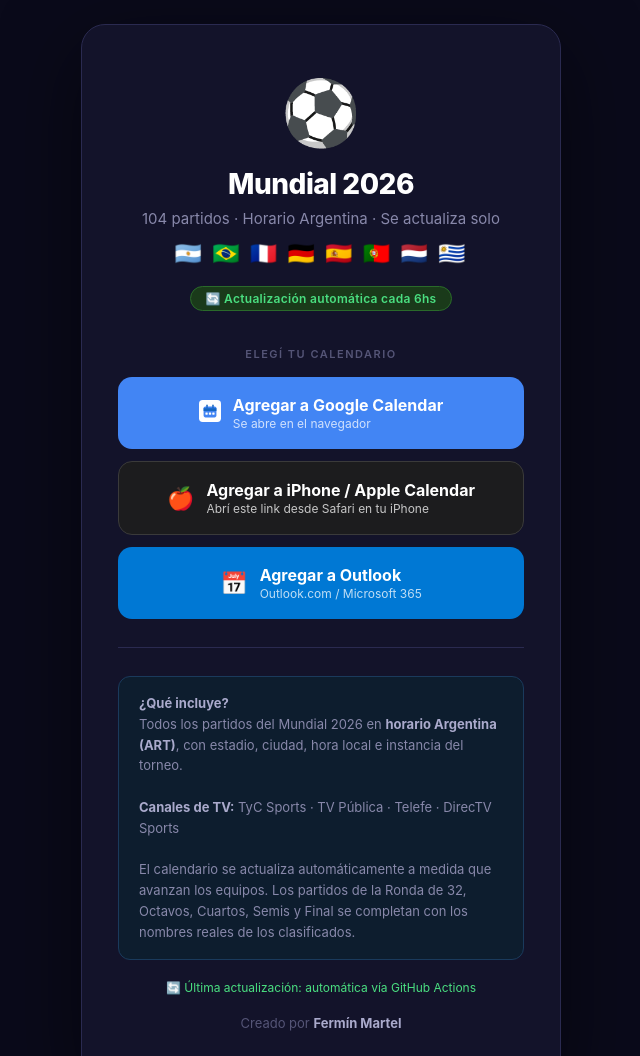
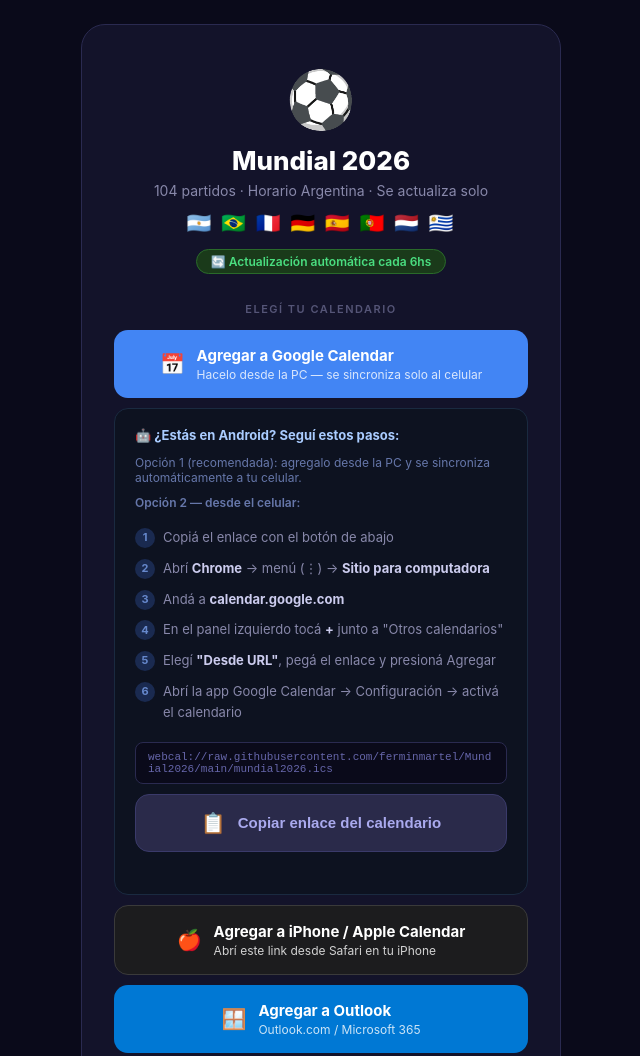
Before and after one commit to ferminmartel/Mundial2026, a plain HTML site: page index.html in a window 1280 px wide. Shown: the top 1056 px of the page, without its empty margins (319-959 px from the left). Drawn offline with Linux system fonts and the light colour scheme.

Commit message:
Add files via upload

```diff
--- a/index.html
+++ b/index.html
@@ -6,7 +6,6 @@
   <title>⚽ Mundial 2026 – Calendario</title>
   <style>
     * { margin: 0; padding: 0; box-sizing: border-box; }
-
     body {
       font-family: -apple-system, BlinkMacSystemFont, "Segoe UI", sans-serif;
       background: #0a0a1a;
@@ -17,130 +16,90 @@
       justify-content: center;
       padding: 24px;
     }
-
     .card {
       background: #13132a;
       border: 1px solid #2a2a50;
       border-radius: 24px;
-      padding: 48px 36px;
+      padding: 40px 32px;
       max-width: 480px;
       width: 100%;
       text-align: center;
-      box-shadow: 0 24px 80px rgba(0,0,0,0.5);
     }
-
-    .ball { font-size: 64px; margin-bottom: 16px; display: block; }
-
-    h1 {
-      font-size: 28px;
-      font-weight: 800;
-      letter-spacing: -0.5px;
-      margin-bottom: 8px;
-    }
-
-    .subtitle {
-      color: #8888aa;
-      font-size: 15px;
-      margin-bottom: 12px;
-    }
-
+    .ball { font-size: 56px; margin-bottom: 12px; display: block; }
+    h1 { font-size: 26px; font-weight: 800; margin-bottom: 6px; }
+    .subtitle { color: #8888aa; font-size: 14px; margin-bottom: 12px; }
+    .flags { font-size: 20px; letter-spacing: 2px; margin-bottom: 14px; display: block; }
     .badge {
       display: inline-block;
-      background: #1a3a1a;
-      color: #4ade80;
+      background: #1a3a1a; color: #4ade80;
       border: 1px solid #2a6a2a;
-      border-radius: 20px;
-      padding: 4px 14px;
-      font-size: 12px;
-      font-weight: 600;
-      margin-bottom: 36px;
-      letter-spacing: 0.3px;
+      border-radius: 20px; padding: 4px 14px;
+      font-size: 12px; font-weight: 600; margin-bottom: 28px;
     }
-
-    .divider {
-      border: none;
-      border-top: 1px solid #2a2a50;
-      margin: 28px 0;
+    .section-label {
+      font-size: 11px; text-transform: uppercase;
+      letter-spacing: 1.5px; color: #555577;
+      margin-bottom: 14px; font-weight: 600;
     }
-
-    .section-label {
-      font-size: 11px;
-      text-transform: uppercase;
-      letter-spacing: 1.5px;
-      color: #555577;
-      margin-bottom: 16px;
-      font-weight: 600;
+    .btn {
+      display: flex; align-items: center; justify-content: center;
+      gap: 12px; width: 100%; padding: 16px 20px;
+      border-radius: 14px; font-size: 15px; font-weight: 700;
+      text-decoration: none; border: none; cursor: pointer;
+      transition: transform 0.15s, opacity 0.15s;
+      margin-bottom: 10px;
     }
-
-    .btn {
-      display: flex;
-      align-items: center;
-      justify-content: center;
-      gap: 12px;
-      width: 100%;
-      padding: 18px 24px;
-      border-radius: 14px;
-      font-size: 16px;
-      font-weight: 700;
-      text-decoration: none;
-      border: none;
-      cursor: pointer;
-      transition: transform 0.15s, opacity 0.15s;
-      margin-bottom: 12px;
-    }
-
     .btn:hover { transform: translateY(-2px); opacity: 0.92; }
     .btn:active { transform: translateY(0); }
-
-    .btn-google {
-      background: #4285F4;
-      color: #fff;
+    .btn-google { background: #4285F4; color: #fff; }
+    .btn-apple { background: #1c1c1e; color: #fff; border: 1px solid #3a3a3a; }
+    .btn-outlook { background: #0078d4; color: #fff; }
+    .btn-copy { background: #2a2a4a; color: #aaaaee; border: 1px solid #3a3a6a; }
+    .btn-icon { font-size: 20px; flex-shrink: 0; }
+    .btn-text { text-align: left; }
+    .btn-text span { display: block; font-size: 12px; font-weight: 400; opacity: 0.8; margin-top: 2px; }
+    .divider { border: none; border-top: 1px solid #2a2a50; margin: 22px 0; }
+    .android-box {
+      background: #0d1220; border: 1px solid #1a2a40;
+      border-radius: 14px; padding: 18px 20px;
+      text-align: left; margin-bottom: 10px;
     }
-
-    .btn-apple {
-      background: #1c1c1e;
-      color: #fff;
-      border: 1px solid #3a3a3a;
+    .android-title {
+      font-size: 13px; font-weight: 700; color: #aaccff;
+      margin-bottom: 12px; display: flex; align-items: center; gap: 8px;
     }
-
-    .btn-outlook {
-      background: #0078d4;
-      color: #fff;
+    .steps { list-style: none; counter-reset: steps; }
+    .steps li {
+      counter-increment: steps;
+      font-size: 13px; color: #8888aa; line-height: 1.6;
+      padding: 5px 0 5px 28px; position: relative;
     }
-
-    .btn-icon { font-size: 22px; flex-shrink: 0; }
-
-    .btn-text { text-align: left; }
-    .btn-text span { display: block; font-size: 12px; font-weight: 400; opacity: 0.75; margin-top: 1px; }
-
+    .steps li::before {
+      content: counter(steps);
+      position: absolute; left: 0;
+      background: #1a2a50; color: #6688cc;
+      width: 20px; height: 20px; border-radius: 50%;
+      font-size: 11px; font-weight: 700;
+      display: flex; align-items: center; justify-content: center;
+      top: 6px;
+    }
+    .steps li strong { color: #ccccee; }
     .info-box {
-      background: #0d1d2e;
-      border: 1px solid #1a3a5c;
-      border-radius: 12px;
-      padding: 16px 20px;
-      margin-top: 28px;
-      text-align: left;
+      background: #0d1d2e; border: 1px solid #1a3a5c;
+      border-radius: 12px; padding: 16px 20px;
+      text-align: left; margin-top: 6px;
     }
-
-    .info-box p {
-      font-size: 13px;
-      color: #8888aa;
-      line-height: 1.6;
-    }
-
+    .info-box p { font-size: 13px; color: #8888aa; line-height: 1.6; }
     .info-box strong { color: #aaaacc; }
-
-    .flags {
-      font-size: 22px;
-      letter-spacing: 2px;
-      margin-bottom: 20px;
-      display: block;
-    }
-
-    .update-note {
-      font-size: 12px;
-      color: #4ade80;
-      margin-top: 20px;
+    .footer { font-size: 12px; color: #4ade80; margin-top: 18px; }
+    .credit { font-size: 13px; color: #555577; margin-top: 10px; }
+    .credit strong { color: #7777aa; }
+    #copy-feedback { font-size: 12px; color: #4ade80; margin-top: 6px; min-height: 18px; }
+    .url-display {
+      background: #0a0a1a; border: 1px solid #2a2a50;
+      border-radius: 8px; padding: 8px 12px;
+      font-size: 11px; color: #6666aa; font-family: monospace;
+      word-break: break-all; margin-bottom: 10px; text-align: left;
     }
   </style>
 </head>
@@ -156,27 +115,39 @@
 
   <!-- Google Calendar -->
   <a class="btn btn-google"
-       href="https://calendar.google.com/calendar/render?cid=https%3A%2F%2Fraw.githubusercontent.com%2Fferminmartel%2FMundial2026%2Fmain%2Fmundial2026.ics"
+     href="https://calendar.google.com/calendar/r?cid=webcal%3A%2F%2Fraw.githubusercontent.com%2Fferminmartel%2FMundial2026%2Fmain%2Fmundial2026.ics"
      target="_blank">
-      <span class="btn-icon">
-        <svg width="22" height="22" viewBox="0 0 48 48" fill="none">
-          <rect width="48" height="48" rx="8" fill="white"/>
-          <path d="M34 14H14C11.8 14 10 15.8 10 18V34C10 36.2 11.8 38 14 38H34C36.2 38 38 36.2 38 34V18C38 15.8 36.2 14 34 14Z" fill="#4285F4"/>
-          <rect x="10" y="18" width="28" height="6" fill="#1565C0"/>
-          <rect x="16" y="10" width="3" height="8" rx="1.5" fill="#1565C0"/>
-          <rect x="29" y="10" width="3" height="8" rx="1.5" fill="#1565C0"/>
-          <rect x="14" y="27" width="5" height="5" rx="1" fill="white"/>
-          <rect x="21.5" y="27" width="5" height="5" rx="1" fill="white"/>
-          <rect x="29" y="27" width="5" height="5" rx="1" fill="white"/>
-        </svg>
-      </span>
+    <span class="btn-icon">📅</span>
     <span class="btn-text">
       Agregar a Google Calendar
-        <span>Se abre en el navegador</span>
+      <span>Hacelo desde la PC — se sincroniza solo al celular</span>
     </span>
   </a>
 
-    <!-- iPhone / Apple Calendar -->
+  <!-- Android instructions -->
+  <div class="android-box">
+    <div class="android-title">🤖 ¿Estás en Android? Seguí estos pasos:</div>
+    <p style="font-size:12px;color:#6677aa;margin-bottom:10px">Opción 1 (recomendada): agregalo desde la PC y se sincroniza automáticamente a tu celular.</p>
+    <p style="font-size:12px;color:#6677aa;margin-bottom:12px;font-weight:600">Opción 2 — desde el celular:</p>
+    <ol class="steps">
+      <li>Copiá el enlace con el botón de abajo</li>
+      <li>Abrí <strong>Chrome</strong> → menú (⋮) → <strong>Sitio para computadora</strong></li>
+      <li>Andá a <strong>calendar.google.com</strong></li>
+      <li>En el panel izquierdo tocá <strong>+</strong> junto a "Otros calendarios"</li>
+      <li>Elegí <strong>"Desde URL"</strong>, pegá el enlace y presioná Agregar</li>
+      <li>Abrí la app Google Calendar → Configuración → activá el calendario</li>
+    </ol>
+    <div style="margin-top:14px">
+      <div class="url-display">webcal://raw.githubusercontent.com/ferminmartel/Mundial2026/main/mundial2026.ics</div>
+      <button class="btn btn-copy" onclick="copyLink()" style="margin-bottom:0">
+        <span class="btn-icon">📋</span>
+        <span class="btn-text">Copiar enlace del calendario</span>
+      </button>
+      <div id="copy-feedback"></div>
+    </div>
+  </div>
+
+  <!-- iPhone -->
   <a class="btn btn-apple"
      href="webcal://raw.githubusercontent.com/ferminmartel/Mundial2026/main/mundial2026.ics">
     <span class="btn-icon">🍎</span>
@@ -190,7 +161,7 @@
   <a class="btn btn-outlook"
      href="https://outlook.live.com/calendar/0/addfromweb?url=webcal%3A%2F%2Fraw.githubusercontent.com%2Fferminmartel%2FMundial2026%2Fmain%2Fmundial2026.ics"
      target="_blank">
-      <span class="btn-icon">📅</span>
+    <span class="btn-icon">🪟</span>
     <span class="btn-text">
       Agregar a Outlook
       <span>Outlook.com / Microsoft 365</span>
@@ -202,20 +173,44 @@
   <div class="info-box">
     <p>
       <strong>¿Qué incluye?</strong><br>
-        Todos los partidos del Mundial 2026 en <strong>horario Argentina (ART)</strong>,
-        con estadio, ciudad, hora local e instancia del torneo.<br><br>
-        <strong>Canales de TV:</strong> TyC Sports · TV Pública · Telefe · DirecTV Sports<br><br>
-        El calendario se actualiza automáticamente a medida que avanzan los equipos.
-        Los partidos de la Ronda de 32, Octavos, Cuartos, Semis y Final
-        se completan con los nombres reales de los clasificados.
+      Todos los partidos en <strong>horario Argentina (ART)</strong> con estadio, ciudad, hora local e instancia. Muestra el <strong>resultado final</strong> de los partidos ya jugados.<br><br>
+      <strong>TV Argentina:</strong> TyC Sports · TV Pública · Telefe · DirecTV Sports<br><br>
+      Los partidos eliminatorios se actualizan automáticamente con los equipos clasificados.
     </p>
   </div>
 
-    <p class="update-note">🔄 Última actualización: automática vía GitHub Actions</p>
+  <p class="footer">🔄 Actualización automática vía GitHub Actions</p>
+  <p class="credit">Creado por <strong>Fermín Martel</strong></p>
+</div>
 
-    <p style="margin-top: 20px; font-size: 13px; color: #555577;">
-      Creado por <strong style="color: #aaaacc;">Fermín Martel</strong>
-    </p>
-  </div>
+<script>
+function copyLink() {
+  const url = "webcal://raw.githubusercontent.com/ferminmartel/Mundial2026/main/mundial2026.ics";
+  const fb = document.getElementById("copy-feedback");
+  if (navigator.clipboard && navigator.clipboard.writeText) {
+    navigator.clipboard.writeText(url).then(() => {
+      fb.textContent = "✅ ¡Enlace copiado!";
+      setTimeout(() => fb.textContent = "", 3000);
+    }).catch(() => fallbackCopy(url));
+  } else {
+    fallbackCopy(url);
+  }
+}
+function fallbackCopy(text) {
+  const ta = document.createElement("textarea");
+  ta.value = text;
+  ta.style.position = "fixed"; ta.style.opacity = "0";
+  document.body.appendChild(ta);
+  ta.select();
+  try {
+    document.execCommand("copy");
+    document.getElementById("copy-feedback").textContent = "✅ ¡Enlace copiado!";
+    setTimeout(() => document.getElementById("copy-feedback").textContent = "", 3000);
+  } catch(e) {
+    document.getElementById("copy-feedback").textContent = "Copialo manualmente de arriba ↑";
+  }
+  document.body.removeChild(ta);
+}
+</script>
 </body>
 </html>
```
Lines whose indentation alone changed are shown as unchanged.
